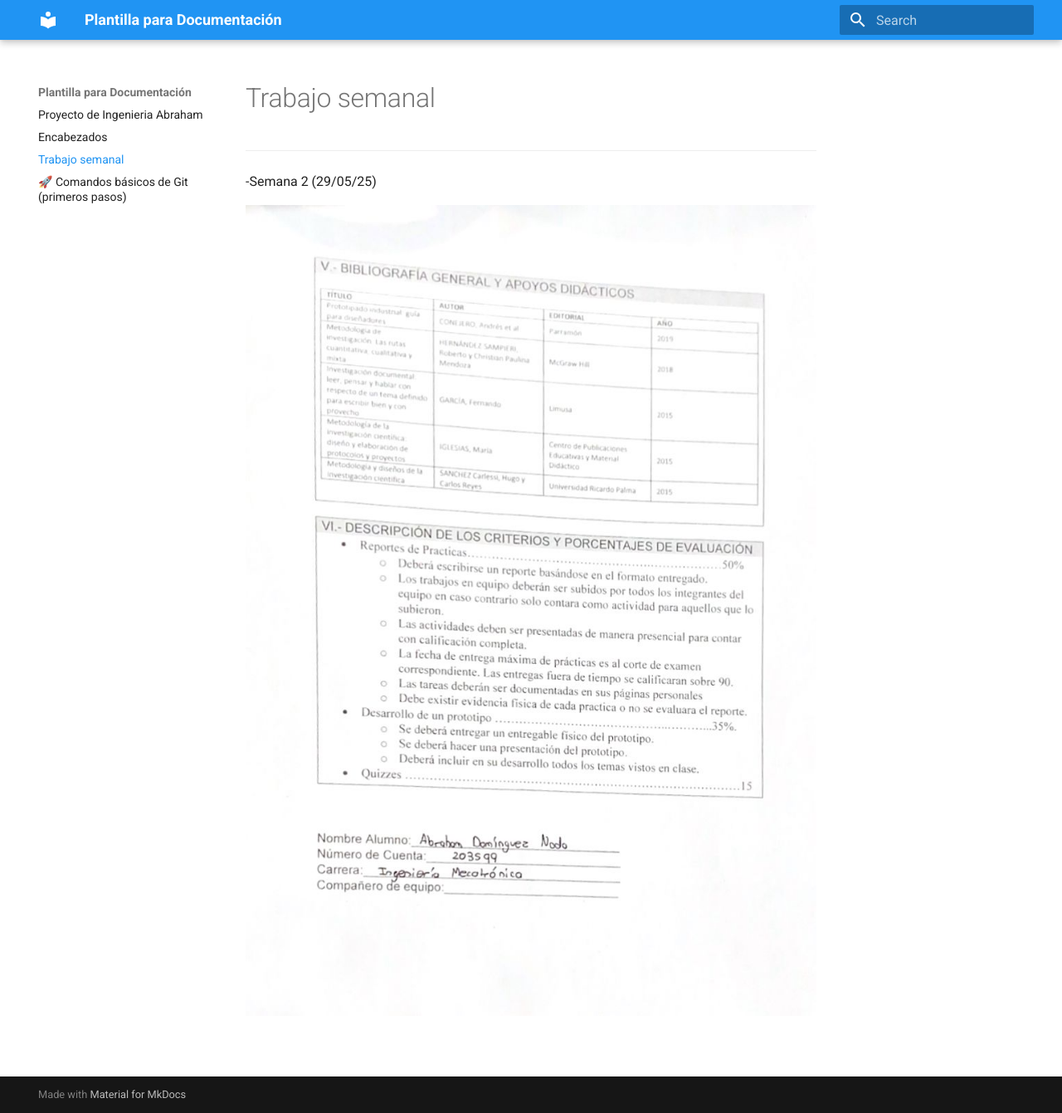
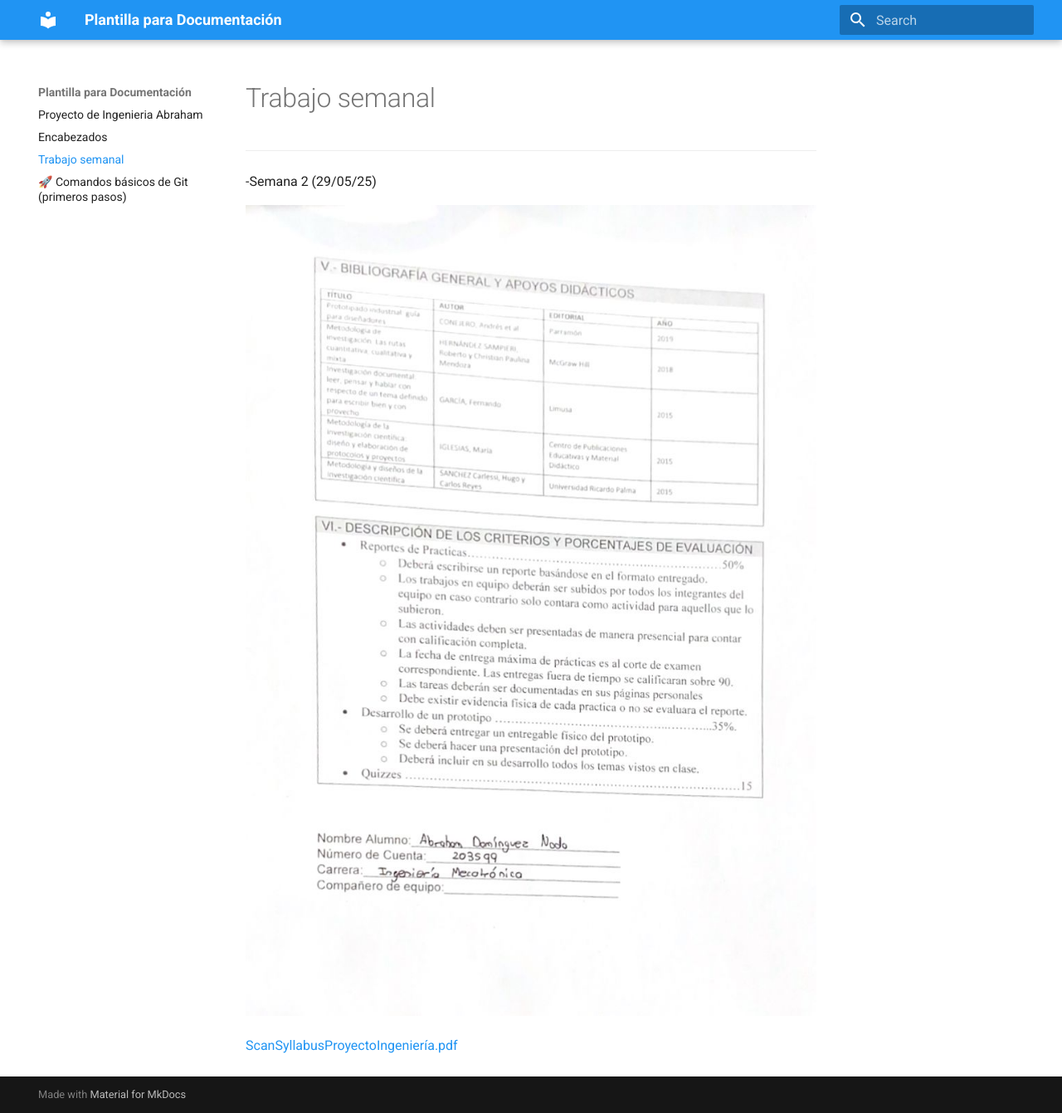
Before and after one commit to AbrahamNoda/Proyecto_de_Ingenieria_Abraham, an MkDocs documentation site: the page built from docs/ejemplo.md, in a window 1280 px wide and 1341 px high. Shown: the whole window at 83% size. Built offline with MkDocs 1.6.1 and Material for MkDocs 9.7.7, drawn with Linux system fonts in a browser that asks for light colours.

Commit message:
Update ejemplo.md

```diff
--- a/docs/ejemplo.md
+++ b/docs/ejemplo.md
@@ -4,3 +4,5 @@
 
 
 ![Diagrama del sistema](recursos/imgs/Whtssyll.jpg)
+
+[ScanSyllabusProyectoIngeniería.pdf](https://github.com/user-attachments/files/22192666/ScanSyllabusProyectoIngenieria.pdf)
```
